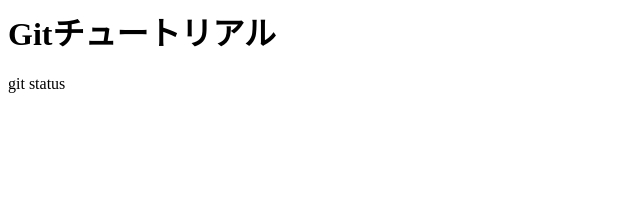
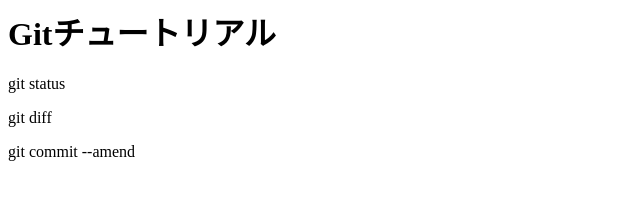
Before and after one commit to Tomo728/git_tutorial, a plain HTML site: page index.html in a window 1280 px wide. Shown: the whole page, without its empty margins (0-640 px from the left). Drawn offline with Linux system fonts and the light colour scheme.

Commit message:
Add files via upload

```diff
--- a/index.html
+++ b/index.html
@@ -1,2 +1,4 @@
 <h1>Gitチュートリアル</h1>
 <p>git status</p>
+<p>git diff</p>
+<p>git commit --amend</p>
```
